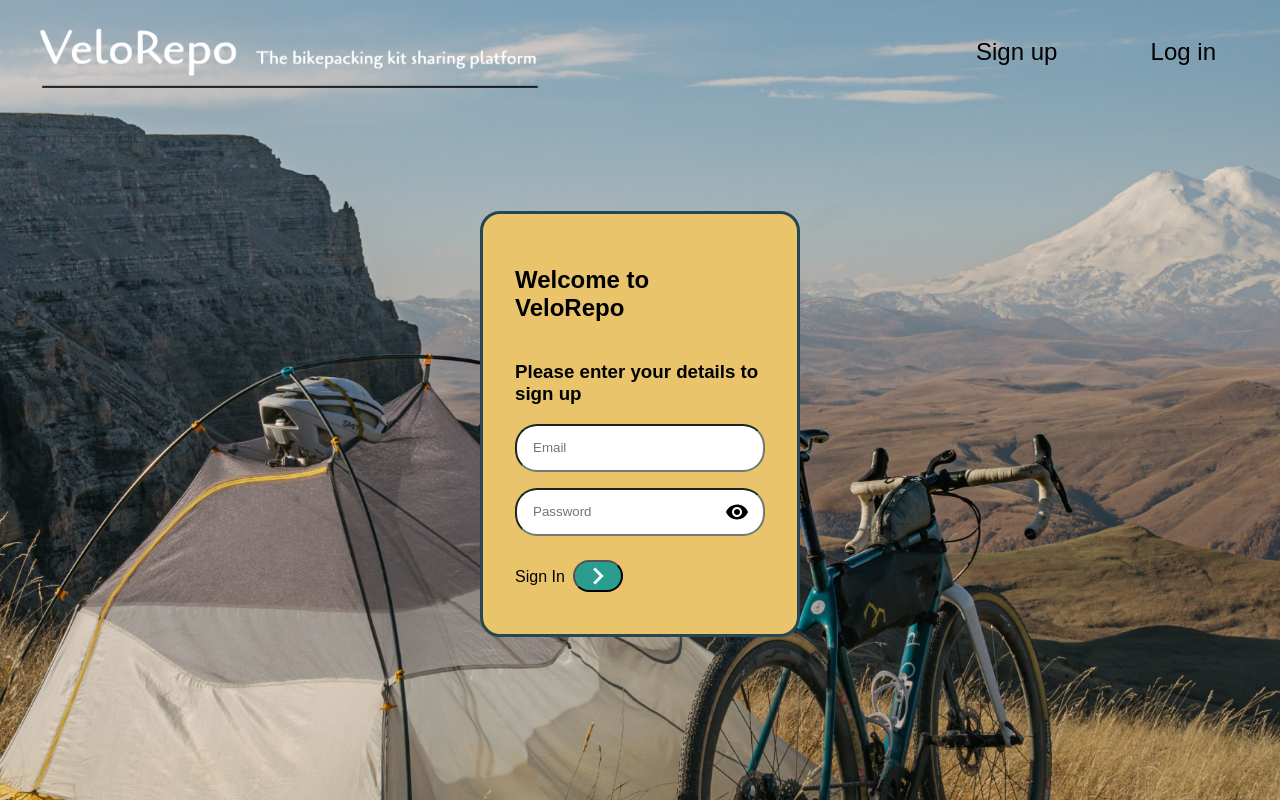
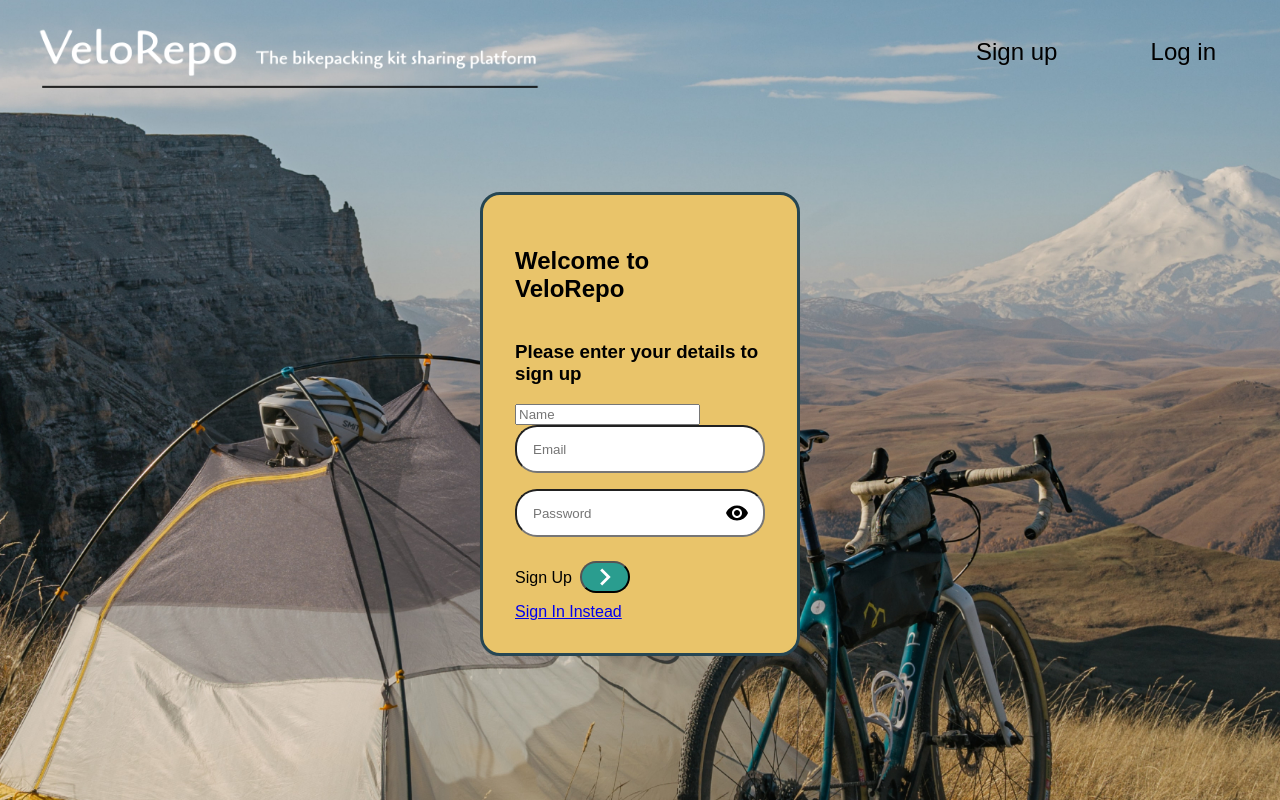
Before and after one commit to HelenLangers/VeloRepo, a React (Create React App) app: page /sign-up in a window 1280 px wide. Built offline with nearby package versions, Linux system fonts and the light colour scheme; a web font is replaced by a local one.

Commit message:
adding log in and sign up functionality

```diff
--- a/src/Pages/SignIn.jsx
+++ b/src/Pages/SignIn.jsx
@@ -1,5 +1,6 @@
 import React, {useState} from 'react'
-import {Link} from 'react-router-dom'
+import {Link, useNavigate} from 'react-router-dom'
+import {getAuth, signInWithEmailAndPassword} from 'firebase/auth';
 import "../Assets/index.css"
 import logo from '../Assets/png/logo.png';
 import visibilityIcon from '../Assets/svg/visibilityIcon.svg';
@@ -8,6 +9,35 @@ import {ReactComponent as ArrowRightIcon} from '../Assets/svg/keyboardArrowRight
 function SignIn() {
 
   const [showPassword, setShowPassword] = useState(false);
+  const [formData, setFormData] = useState({
+    email: '',
+    password: ''
+  })
+
+  const {email, password} = formData
+  const navigate = useNavigate()
+
+  const onChange = (e) => {
+    setFormData((prevState) => ({
+      ...prevState,
+      [e.target.id]: e.target.value
+    }))
+  }
+
+  const onSubmit = async(e) => {
+    e.preventDefault()
+
+    try {
+      const auth = getAuth()
+      const userCredential = await signInWithEmailAndPassword(auth, email, password)
+
+      if(userCredential.user) {
+        navigate('/')
+      }
+    } catch (error) {
+      console.log(error)
+    }
+  }
 
   return (
   <>
@@ -23,10 +53,10 @@ function SignIn() {
     <div className="signInBlock">
       <div className="signInBox">
         <h2>Welcome Back!</h2>
-        <form>
-          <input type="email" className="emailInput" placeholder="Email"/>
+        <form onSubmit={onSubmit}>
+          <input type="email" className="emailInput" placeholder="Email" id="email" value={email} onChange={onChange}/>
           <div className="passwordInputDiv">
-            <input type={showPassword ? 'text' : 'password'} className='passwordInput' placeholder="Password" id="password"/>
+            <input type={showPassword ? 'text' : 'password'} className='passwordInput' placeholder="Password" id="password" value={password} onChange={onChange}/>
             <img src={visibilityIcon} alt="show password" className="showPassword" onClick={() => setShowPassword((prevState) => !prevState)}/>
         </div>
         <Link to='/forgot-password' className='forgotPasswordLink'>Forgot Password</Link>
@@ -37,6 +67,10 @@ function SignIn() {
            </button>
         </div>
         </form>
+
+        {/* Google OAuth component */}
+
+        <Link to='/sign-up' className="registerLink">Sign Up Instead</Link>
       </div>
     </div>
 </>
--- a/src/Pages/SignUp.jsx
+++ b/src/Pages/SignUp.jsx
@@ -1,5 +1,8 @@
 import React, {useState} from 'react'
-import {Link} from 'react-router-dom'
+import {Link, useNavigate} from 'react-router-dom'
+import {getAuth, createUserWithEmailAndPassword, updateProfile} from 'firebase/auth';
+import {doc, setDoc, serverTimestamp} from 'firebase/firestore';
+import {db} from '../firebase.config';
 import "../Assets/index.css"
 import logo from '../Assets/png/logo.png';
 import visibilityIcon from '../Assets/svg/visibilityIcon.svg';
@@ -8,6 +11,45 @@ import {ReactComponent as ArrowRightIcon} from '../Assets/svg/keyboardArrowRight
 function SignUp() {
 
   const [showPassword, setShowPassword] = useState(false);
+  const [formData, setFormData] = useState({
+    name: '',
+    email: '',
+    password: ''
+  })
+
+  const {name, email, password} = formData
+  const navigate = useNavigate()
+
+  const onChange = (e) => {
+    setFormData((prevState) => ({
+      ...prevState,
+      [e.target.id]: e.target.value
+    }))
+  }
+
+  const onSubmit = async (e) => {
+    e.preventDefault()
+    try {
+      const auth = getAuth()
+
+      const userCredential = await createUserWithEmailAndPassword(auth, email, password)
+      const user = userCredential.user
+
+      updateProfile(auth.currentUser, {
+        displayName: name
+      })
+
+      const formDataCopy = {...formData}
+      delete formDataCopy.password
+      formDataCopy.timestamp = serverTimestamp()
+
+      await setDoc(doc(db, 'users', user.uid), formDataCopy)
+
+      navigate('/')
+    } catch (error) {
+      console.log(error);
+    }
+  }
 
   return (
   <>
@@ -24,20 +66,25 @@ function SignUp() {
       <div className="signInBox">
         <h2>Welcome to VeloRepo</h2>
         <h3>Please enter your details to sign up</h3>
-        <form>
-          <input type="email" className="emailInput" placeholder="Email"/>
+        <form onSubmit={onSubmit}>
+        <input type="text" className="nameInput" placeholder="Name" id="name" value={name} onChange={onChange}/>
+        <input type="email" className="emailInput" placeholder="Email" id="email" value={email} onChange={onChange}/>
           <div className="passwordInputDiv">
-            <input type={showPassword ? 'text' : 'password'} className='passwordInput' placeholder="Password" id="password"/>
+            <input type={showPassword ? 'text' : 'password'} className='passwordInput' placeholder="Password" id="password" value={password} onChange={onChange}/>
             <img src={visibilityIcon} alt="show password" className="showPassword" onClick={() => setShowPassword((prevState) => !prevState)}/>
         </div>
 
         <div className="signInBar">
-          <p className="signInText">Sign In</p>
+          <p className="signInText">Sign Up</p>
             <button className="signInButton">
             <ArrowRightIcon fill='#ffffff' width='34px' height='34px'/>
            </button>
         </div>
         </form>
+
+                {/* Google OAuth component */}
+
+                <Link to='/sign-in' className="registerLink">Sign In Instead</Link>
       </div>
     </div>
 </>
```
